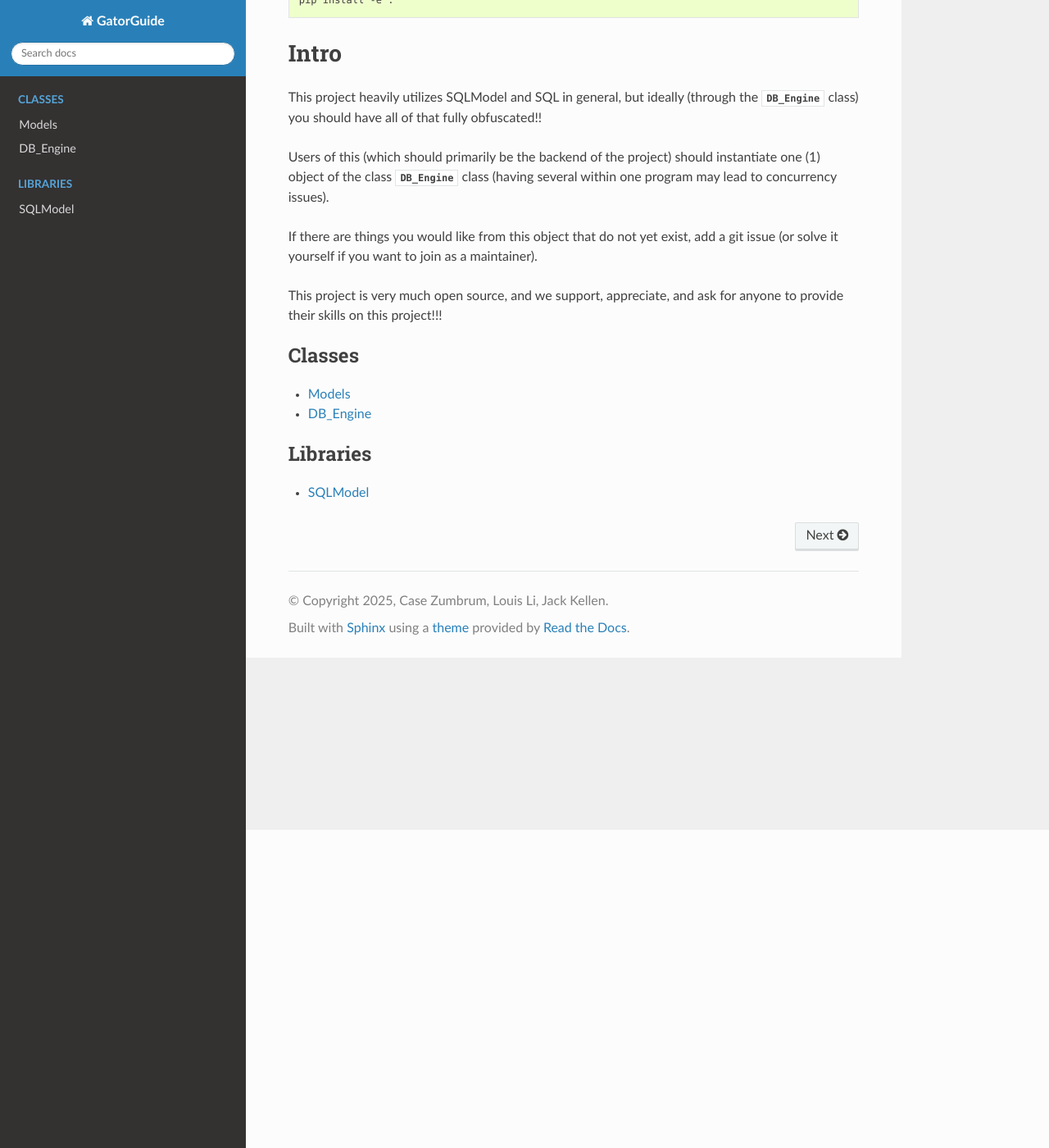
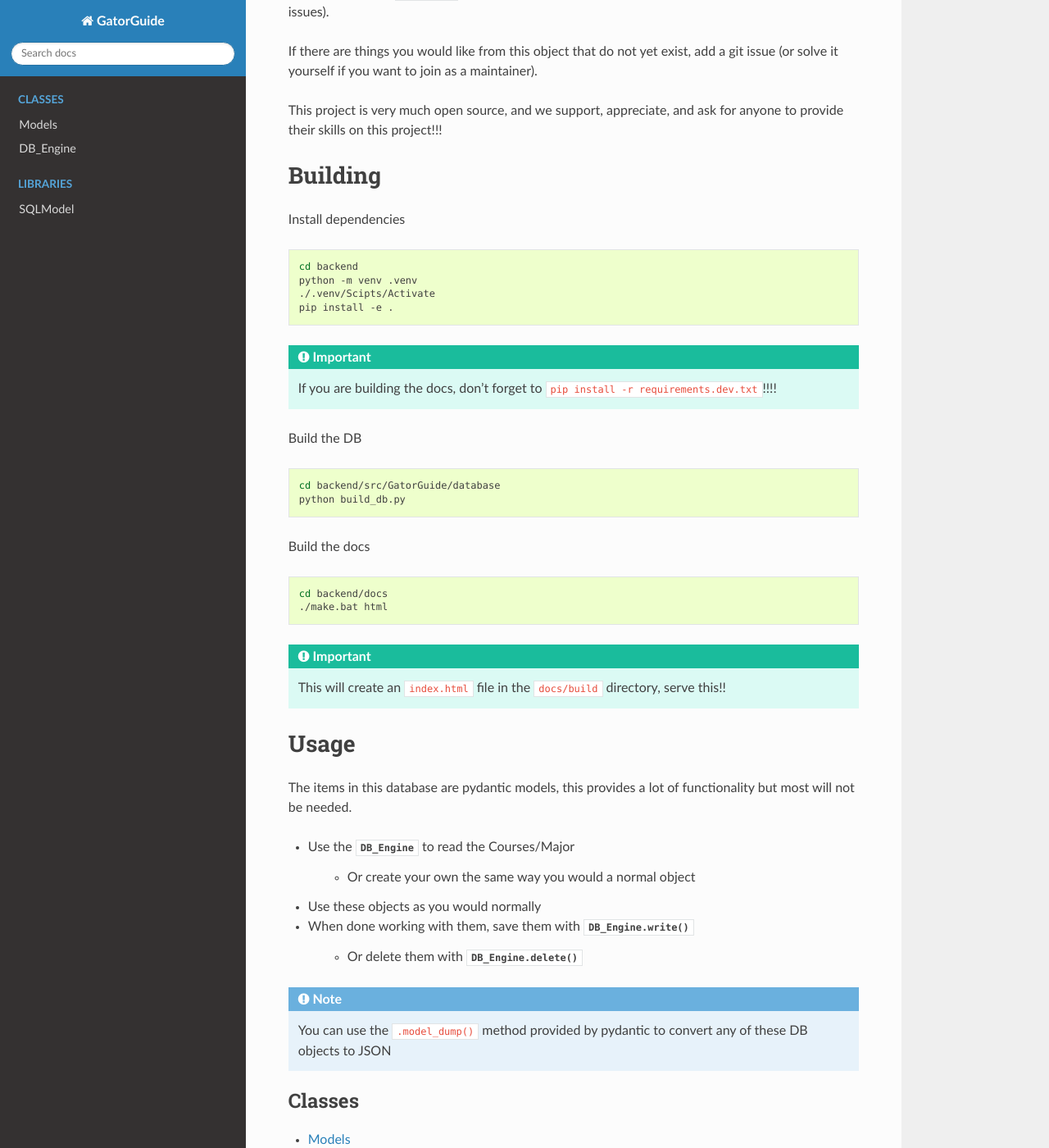
Before and after one commit to CaseZumbrum/GatorGuide, a Sphinx documentation site: the page built from backend/docs/source/index.rst, in a window 1280 px wide and 1400 px high, scrolled down 388 px. Shown: the whole window at 82% size. Built offline with Sphinx 7.4.7 and the Read the Docs theme 3.1.0, drawn with Linux system fonts in a browser that asks for light colours; some of the changed text lies outside the part shown.

Commit message:
add build instructions to the docs

```diff
--- a/backend/docs/source/index.rst
+++ b/backend/docs/source/index.rst
@@ -8,17 +8,6 @@ GatorGuide documentation
 
 An app for building your UF Schedule!
 
-Quickstart
-==========
-
-Build Instructions
-
-.. code-block:: bash
-
-   cd backend
-   python -m venv .venv
-   ./.venv/Scipts/Activate
-   pip install -e .
 
 Intro
 =====
@@ -31,6 +20,61 @@ If there are things you would like from this object that do not yet exist, add a
 
 This project is very much open source, and we support, appreciate, and ask for anyone to provide their skills on this project!!!
 
+Building
+========
+
+Install dependencies
+
+.. code-block:: bash
+
+   cd backend
+   python -m venv .venv
+   ./.venv/Scipts/Activate
+   pip install -e .
+
+.. important::
+
+   If you are building the docs, don't forget to ``pip install -r requirements.dev.txt``!!!!
+
+Build the DB
+
+.. code-block:: bash
+
+   cd backend/src/GatorGuide/database
+   python build_db.py
+
+
+Build the docs
+
+.. code-block:: bash
+
+   cd backend/docs
+   ./make.bat html
+
+.. important::
+
+   This will create an ``index.html`` file in the ``docs/build`` directory, serve this!!
+
+
+Usage
+=====
+
+The items in this database are pydantic models, this provides a lot of functionality but most will not be needed.
+
+- Use the :class:`.DB_Engine` to read the Courses/Major
+
+   - Or create your own the same way you would a normal object
+
+- Use these objects as you would normally
+
+- When done working with them, save them with :meth:`.DB_Engine.write()`
+
+   - Or delete them with :meth:`.DB_Engine.delete()`
+
+.. note::
+
+   You can use the ``.model_dump()`` method provided by pydantic to convert any of these DB objects to JSON
+
 .. toctree::
    :maxdepth: 2
    :caption: Classes
```
